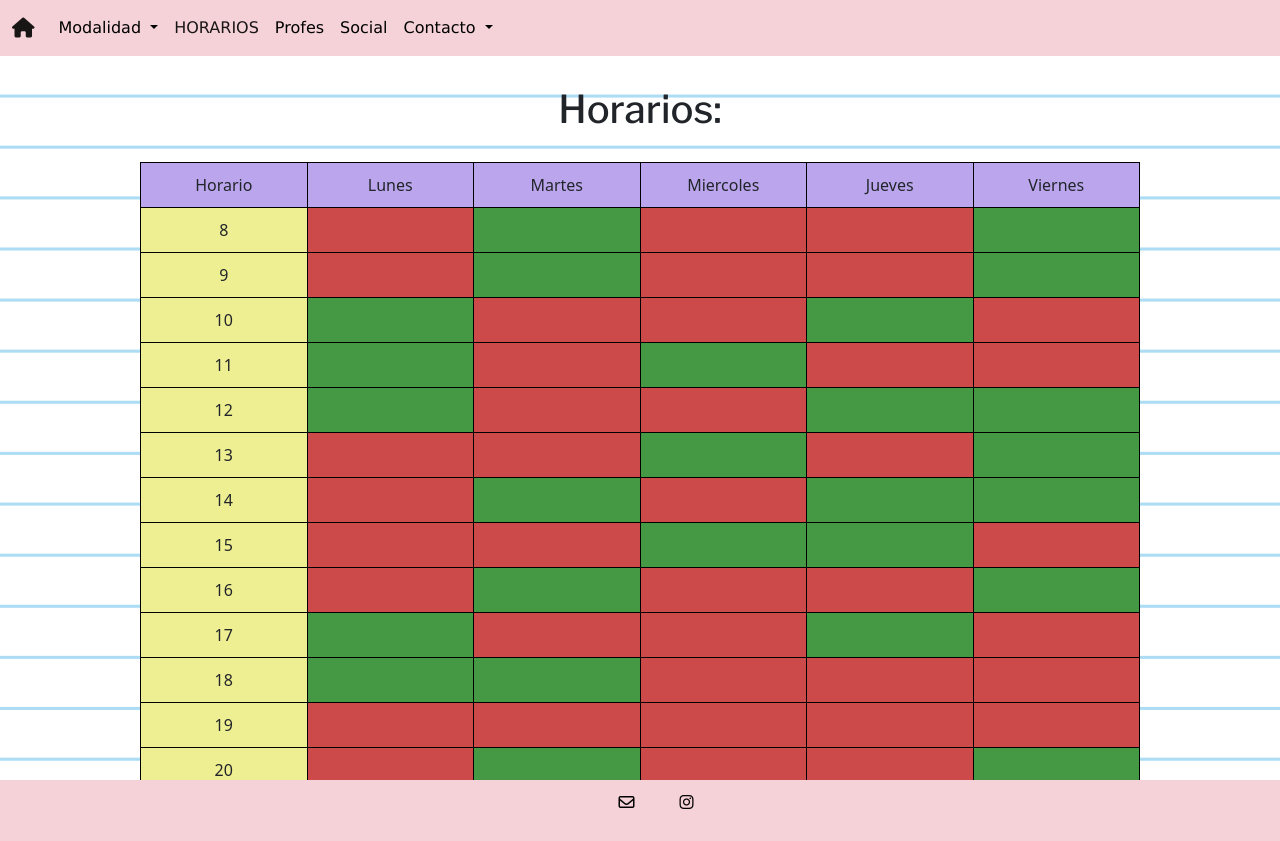
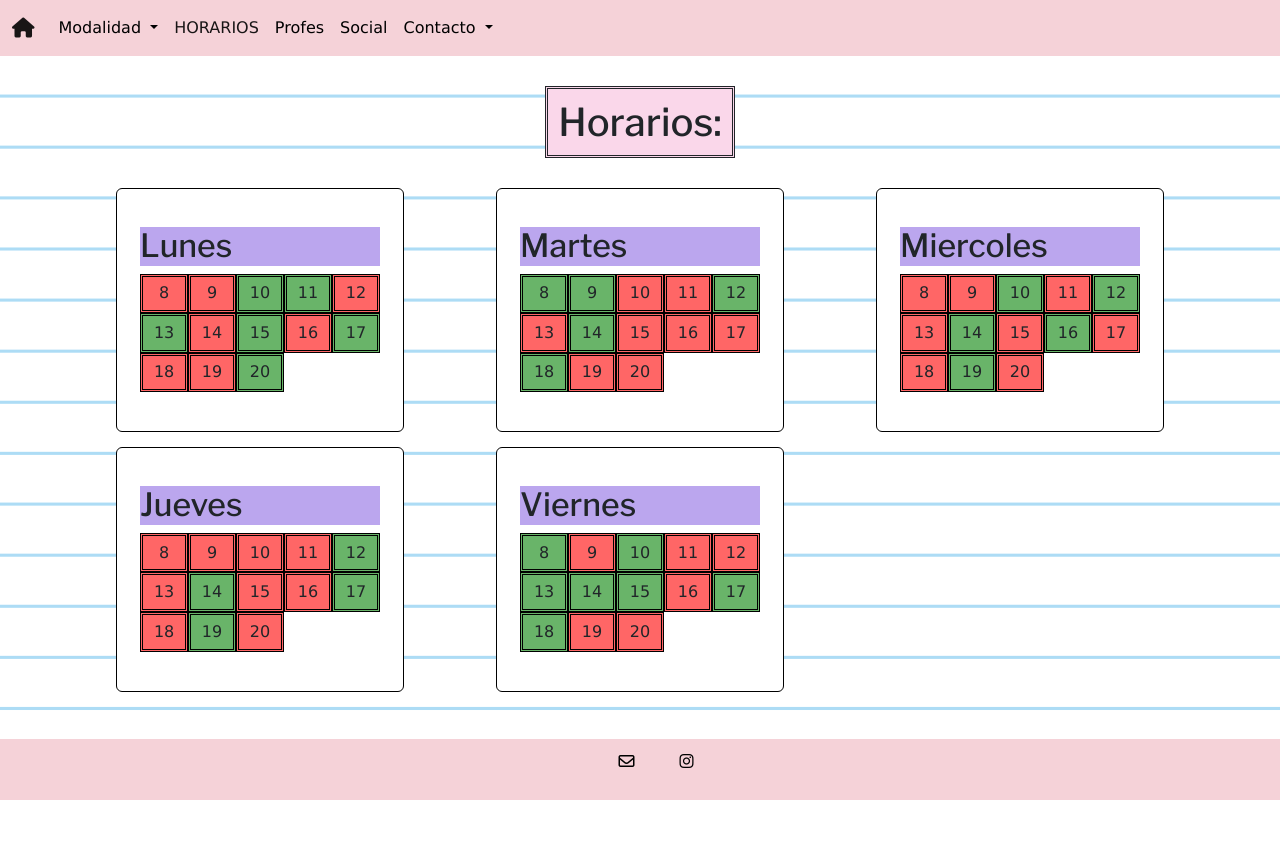
Before and after one commit to laru1288/sitio-clases, a plain HTML site: page html/horarios.html in a window 1280 px wide. After the commit the page ends 800 px from the top, so only its background shows below. Drawn offline with nearby package versions, Linux system fonts and the light colour scheme; a web font is replaced by a local one.

Commit message:
la tabla ya no es tabla pero quedo mejor

```diff
--- a/css/style.css
+++ b/css/style.css
@@ -96,37 +96,42 @@ h2{
   border-color: black;
 }
 
-table{
-  table-layout: fixed;
-  border-collapse: collapse;
-  empty-cells: show;
-  width: 1000px;
-  text-align: center;
-  margin-left: auto;
-  margin-right: auto;
-  border-color: black;
-}
 
-.cabecera{
+.dia{
   background-color: rgb(187, 166, 238);
 }
 
-.hora{
-  background-color: rgb(238, 238, 146);
-}
-
-td{
-  padding: 10px 10px 10px 10px;
-}
-
 .ocupado{
-  background-color: rgb(204, 74, 74);
+  background-color: rgba(255, 3, 3, 0.603);
 }
 
 .disponible{
-  background-color: rgb(69, 153, 69);
+  background-color: rgba(7, 131, 7, 0.603);
 }
 
+.dias{
+  border-style: double;
+  border-color: black;
+  padding: 2%;
+  width: 18rem;
+  margin: auto;
+  margin-bottom: 15px;
+}
+
+.dias ul{
+  list-style: none;
+  display: flex;
+  flex-wrap: wrap;
+  padding: 0;
+}
+
+.dias ul li{
+  border-style:double;
+  border-color: black;
+  padding: 2%;
+  width: 20%;
+  text-align: center;
+}
 
 .profes{
   background-image: url(../img/corcho.jpg);
--- a/html/horarios.html
+++ b/html/horarios.html
@@ -68,8 +68,8 @@
         </nav>
     </header>
     <main>
-        <h1>Horarios:</h1>
-
+        <h1 class="cartelito">Horarios:</h1>
+        <!--
         <div class="table-responsive">
             <table border="1" class="table-bordered">
                 <tr>
@@ -186,6 +186,126 @@
                 </tr>
             </table>
         </div>
+    -->
+
+        <div class="container">
+            <div class="row">
+                <div class="col-lg-4 col-12">
+                    <div class="dias card">
+                        <div class="card-body">
+                            <h2 class="dia card-title">Lunes</h2>
+                            <ul>
+                                <li class="ocupado">8</li>
+                                <li class="ocupado">9</li>
+                                <li class="disponible">10</li>
+                                <li class="disponible">11</li>
+                                <li class="ocupado">12</li>
+                                <li class="disponible">13</li>
+                                <li class="ocupado">14</li>
+                                <li class="disponible">15</li>
+                                <li class="ocupado">16</li>
+                                <li class="disponible">17</li>
+                                <li class="ocupado">18</li>
+                                <li class="ocupado">19</li>
+                                <li class="disponible">20</li>
+                            </ul>
+                        </div>
+                    </div>
+                </div>
+
+
+                <div class="col-lg-4 col-12">
+                    <div class="dias card">
+                        <div class="card-body">
+                            <h2 class="dia card-title">Martes</h2>
+                            <ul>
+                                <li class="disponible">8</li>
+                                <li class="disponible">9</li>
+                                <li class="ocupado">10</li>
+                                <li class="ocupado">11</li>
+                                <li class="disponible">12</li>
+                                <li class="ocupado">13</li>
+                                <li class="disponible">14</li>
+                                <li class="ocupado">15</li>
+                                <li class="ocupado">16</li>
+                                <li class="ocupado">17</li>
+                                <li class="disponible">18</li>
+                                <li class="ocupado">19</li>
+                                <li class="ocupado">20</li>
+                            </ul>
+                        </div>
+                    </div>
+                </div>
+
+                <div class="col-lg-4 col-12">
+                    <div class="dias card">
+                        <div class="card-body">
+                            <h2 class="dia card-title">Miercoles</h2>
+                            <ul>
+                                <li class="ocupado">8</li>
+                                <li class="ocupado">9</li>
+                                <li class="disponible">10</li>
+                                <li class="ocupado">11</li>
+                                <li class="disponible">12</li>
+                                <li class="ocupado">13</li>
+                                <li class="disponible">14</li>
+                                <li class="ocupado">15</li>
+                                <li class="disponible">16</li>
+                                <li class="ocupado">17</li>
+                                <li class="ocupado">18</li>
+                                <li class="disponible">19</li>
+                                <li class="ocupado">20</li>
+                            </ul>
+                        </div>
+                    </div>
+                </div>
+
+                <div class="col-lg-4 col-12">
+                    <div class="dias card">
+                        <div class="card-body">
+                            <h2 class="dia card-title">Jueves</h2>
+                            <ul>
+                                <li class="ocupado">8</li>
+                                <li class="ocupado">9</li>
+                                <li class="ocupado">10</li>
+                                <li class="ocupado">11</li>
+                                <li class="disponible">12</li>
+                                <li class="ocupado">13</li>
+                                <li class="disponible">14</li>
+                                <li class="ocupado">15</li>
+                                <li class="ocupado">16</li>
+                                <li class="disponible">17</li>
+                                <li class="ocupado">18</li>
+                                <li class="disponible">19</li>
+                                <li class="ocupado">20</li>
+                            </ul>
+                        </div>
+                    </div>
+                </div>
+
+                <div class="col-lg-4 col-12">
+                    <div class="dias card">
+                        <div class="card-body">
+                            <h2 class="dia card-title">Viernes</h2>
+                            <ul>
+                                <li class="disponible">8</li>
+                                <li class="ocupado">9</li>
+                                <li class="disponible">10</li>
+                                <li class="ocupado">11</li>
+                                <li class="ocupado">12</li>
+                                <li class="disponible">13</li>
+                                <li class="disponible">14</li>
+                                <li class="disponible">15</li>
+                                <li class="ocupado">16</li>
+                                <li class="disponible">17</li>
+                                <li class="disponible">18</li>
+                                <li class="ocupado">19</li>
+                                <li class="ocupado">20</li>
+                            </ul>
+                        </div>
+                    </div>
+                </div>
+
     </main>
     <footer>
         <ul>
```
